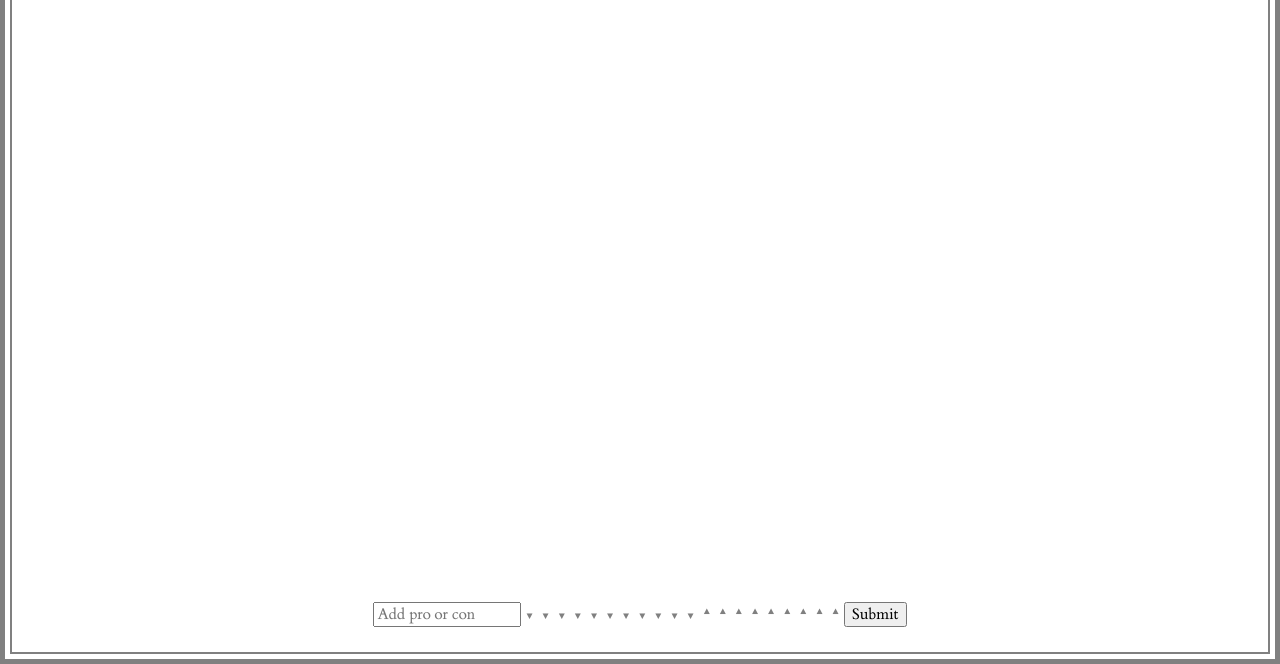
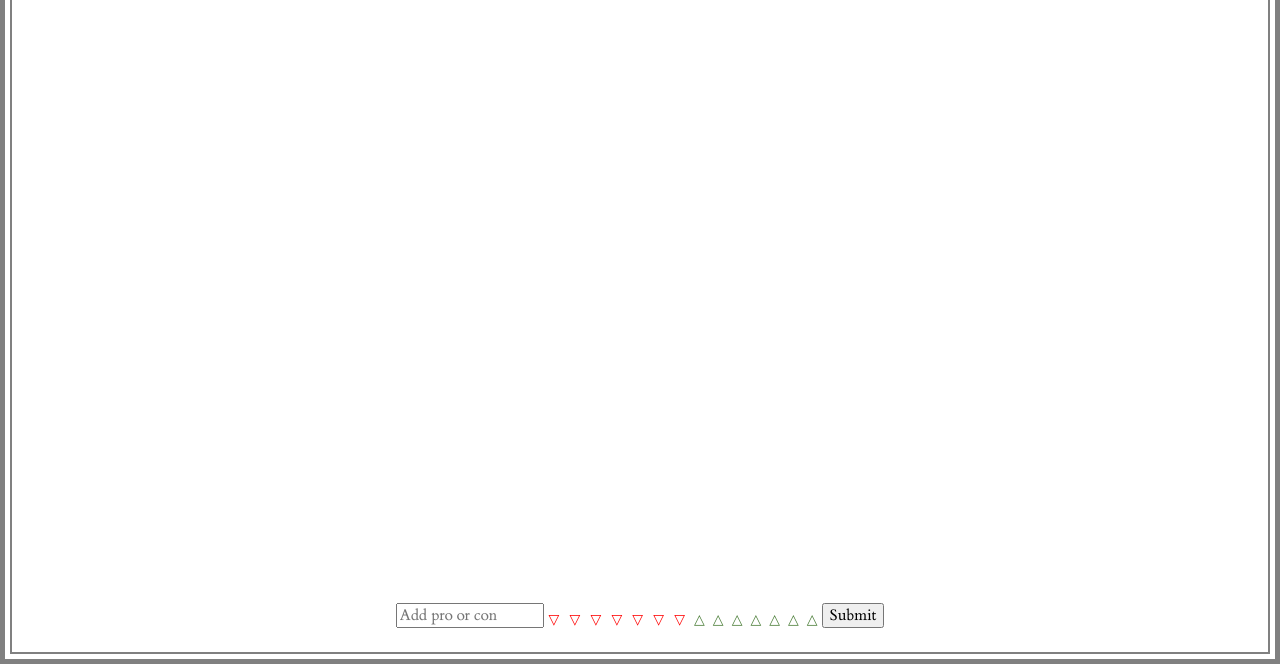
Before and after one commit to yutakahoulette-zz/should_i, a website: page index.html in a window 1280 px wide. Shown: the part 136-800 px from the top of the page. Drawn offline with Linux system fonts and the light colour scheme.

Commit message:
Style arrows

```diff
--- a/styles/rating.css
+++ b/styles/rating.css
@@ -1,28 +1,51 @@
-.ff-rating--pos:before,
-.ff-rating--neg:before {
+.ff-rating label {
   display: inline-block;
-    color: grey;
-    font-size: 14px;
-    padding: 3px;
-    cursor: pointer;
+  cursor: pointer;
+  transform: translateY(4px);
 }
 
-.ff-rating--pos:before {
-  content: '\25B2';
-  transform: translateY(-2px);
+.ff-rating label:after,
+.ff-rating label:before {
+  text-align: center;
+  font-size: 14px;
+  padding: 1px 4px;
+  line-height: 1;
 }
 
-.ff-rating--neg:before {
-  content: '\25BC';
-  transform: translateY(2px);
+.ff-rating label:before {
+  content: attr(rating);
+  display: inline-block;
+  color: grey;
+  opacity: 0;
 }
 
-.ff-rating-input:hover .ff-rating--pos:hover,
-.ff-rating-input:hover .ff-rating--pos:hover ~ .ff-rating--pos,
-.ff-rating-input:checked ~ .ff-rating--pos:before {
-  color: green;
+.ff-rating label:after {
+  display: block;
+  font-family: Comic Sans MS;
 }
 
+.ff-rating--pos label:after {
+  content: '\25B3';
+  color: rgb(72, 124, 53);
+}
+
+.ff-rating--neg label:after {
+  content: '\25BD';
+  color: red;
+}
+
+.ff-rating input:checked ~ label:before,
+.ff-rating label:hover:before {
+  opacity: 1;
+}
+.ff-rating--neg input:checked ~ label:after,
+.ff-rating--neg label:hover:after {
+  content: '\25BC';
+}
+.ff-rating--pos input:checked ~ label:after,
+.ff-rating--pos label:hover:after {
+  content: '\25B2';
+}
 
 
 /* .rating:hover .rating-star:hover, */
```
Also changed, not shown: scripts/build.js, 1 other file.
